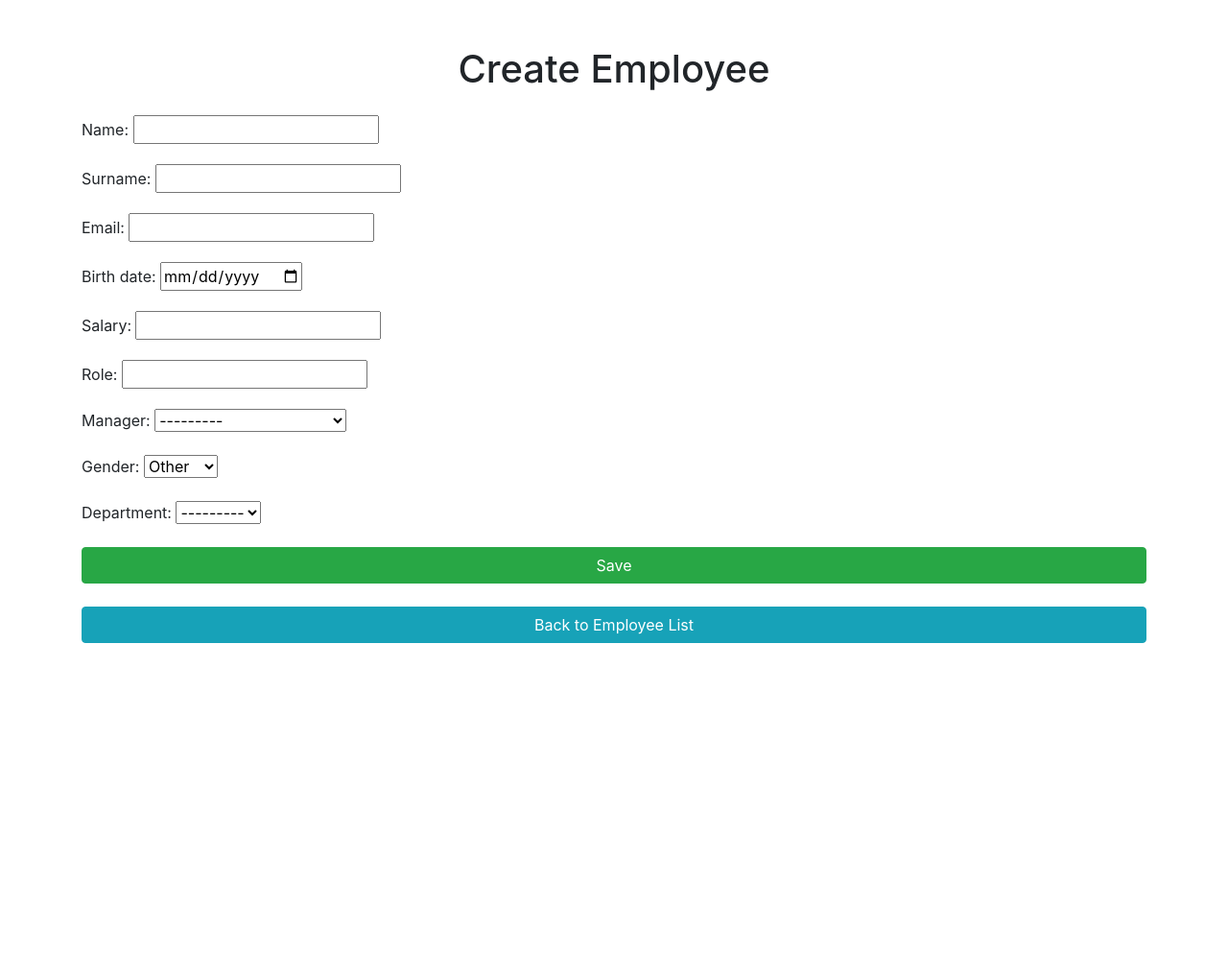
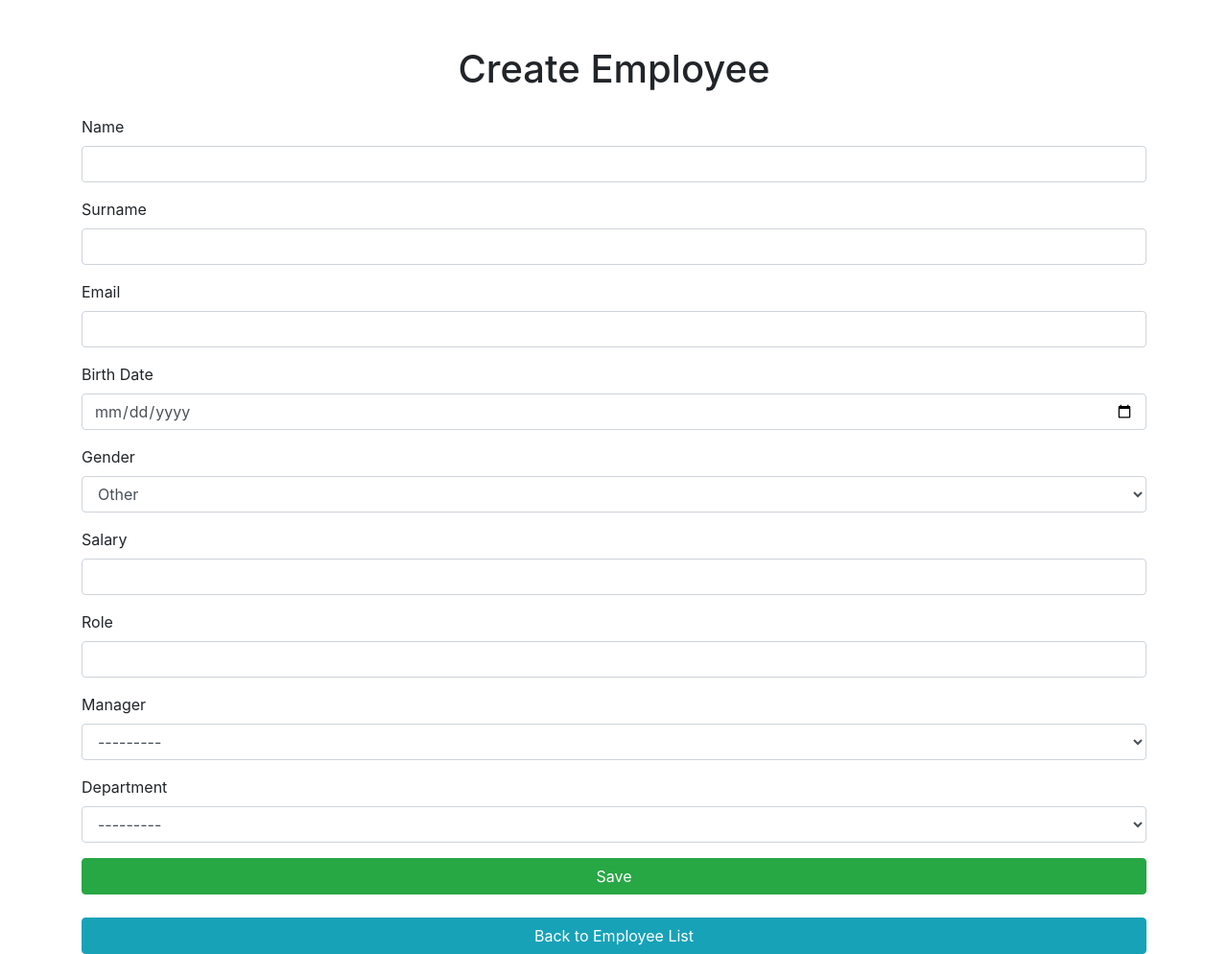
Before and after one commit to SkosanaVusi/Human-Resource-Management, a Django app: page /employees/create/ in a window 1280 px wide. Shown: the part 56-1050 px from the top of the page at 96% size. Before the commit the page ends 726 px from the top, so only its background shows below. Run offline with Django 5.2, Linux system fonts and the light colour scheme; a user stored in the database is signed in; data comes from the database, SQL or seed files in the repository; both versions use the stored data as it was after the commit; some libraries are stand-ins or nearby versions.

Commit message:
Improved employee form and Bootstrap styling
- Updated EmployeeForm to add 'form-control' class to birth_date widget
- Manually rendered form fields in employee_form.html with Bootstrap styling
- Added error handling for non-field and email-specific errors
- Properly integrated gender, manager, and department fields with select elements

```diff
--- a/human_resource_management/employees/forms.py
+++ b/human_resource_management/employees/forms.py
@@ -4,8 +4,9 @@
 from .models import Department
 
 class EmployeeForm(forms.ModelForm):
-    birth_date = forms.DateField(widget=forms.DateInput(attrs={'type': 'date'}))
-
+    birth_date = forms.DateField(
+        widget=forms.DateInput(attrs={'type': 'date', 'class': 'form-control'})
+    )
     class Meta:
         model = Employee
         exclude = ['employee_number']
--- a/human_resource_management/employees/templates/employees/employee_form.html
+++ b/human_resource_management/employees/templates/employees/employee_form.html
@@ -2,6 +2,7 @@
 <html lang="en">
 <head>
     <meta charset="UTF-8">
+    <meta name="viewport" content="width=device-width, initial-scale=1.0">
     <title>{% if form.instance.pk %}Edit{% else %}Create{% endif %} Employee</title>
     <link rel="stylesheet" href="https://maxcdn.bootstrapcdn.com/bootstrap/4.5.2/css/bootstrap.min.css">
 </head>
@@ -17,9 +18,7 @@
             <li class="nav-item">
                 <a class="nav-link" href="{% url 'employee_list' %}">Employee List</a>
             </li>
-            <!-- <li class="nav-item">
-                <a class="nav-link" href="{% url 'create_employee' %}">Create Employee</a>
-            </li> -->
+
             <li class="nav-item">
                 <a class="nav-link" href="{% url 'employee_hierarchy' %}">Hierarchy</a>
             </li>
@@ -36,7 +35,74 @@
     <h1 class="text-center mb-4">{% if form.instance.pk %}Edit{% else %}Create{% endif %} Employee</h1>
     <form method="post">
         {% csrf_token %}
-        {{ form.as_p }}
+        {% if form.non_field_errors %}
+            <div class="alert alert-danger">
+                {% for error in form.non_field_errors %}
+                    <p>{{ error }}</p>
+                {% endfor %}
+            </div>
+        {% endif %}
+        <div class="form-group">
+            <label for="id_name">Name</label>
+            <input type="text" class="form-control" name="name" id="id_name" value="{{ form.name.value|default:'' }}">
+        </div>
+        <div class="form-group">
+            <label for="id_surname">Surname</label>
+            <input type="text" class="form-control" name="surname" id="id_surname" value="{{ form.surname.value|default:'' }}">
+        </div>
+        <div class="form-group">
+            <label for="id_email">Email</label>
+            <input type="email" class="form-control" name="email" id="id_email" value="{{ form.email.value|default:'' }}">
+            {% if form.email.errors %}
+                <div class="alert alert-danger mt-2">
+                    {% for error in form.email.errors %}
+                        <p>{{ error }}</p>
+                    {% endfor %}
+                </div>
+            {% endif %}
+        </div>
+        <div class="form-group">
+            <label for="id_birth_date">Birth Date</label>
+            {{ form.birth_date }}
+        </div>
+        <div class="form-group">
+            <label for="id_gender">Gender</label>
+            <select class="form-control" name="gender" id="id_gender">
+                <option value="M" {% if form.gender.value == 'M' %}selected{% endif %}>Male</option>
+                <option value="F" {% if form.gender.value == 'F' %}selected{% endif %}>Female</option>
+                <option value="O" {% if form.gender.value == 'O' %}selected{% endif %}>Other</option>
+            </select>
+        </div>
+        <div class="form-group">
+            <label for="id_salary">Salary</label>
+            <input type="number" class="form-control" name="salary" id="id_salary" value="{{ form.salary.value|default:'' }}">
+        </div>
+        <div class="form-group">
+            <label for="id_role">Role</label>
+            <input type="text" class="form-control" name="role" id="id_role" value="{{ form.role.value|default:'' }}">
+        </div>
+        <div class="form-group">
+            <label for="id_manager">Manager</label>
+            <select class="form-control" name="manager" id="id_manager">
+                <option value="">---------</option>
+                {% for manager in form.manager.field.queryset %}
+                    <option value="{{ manager.pk }}" {% if manager.pk == form.manager.value %}selected{% endif %}>
+                        {{ manager.name }} {{ manager.surname }}
+                    </option>
+                {% endfor %}
+            </select>
+        </div>
+        <div class="form-group">
+            <label for="id_department">Department</label>
+            <select class="form-control" name="department" id="id_department">
+                <option value="">---------</option>
+                {% for department in form.department.field.queryset %}
+                    <option value="{{ department.pk }}" {% if department.pk == form.department.value %}selected{% endif %}>
+                        {{ department.name }}
+                    </option>
+                {% endfor %}
+            </select>
+        </div>
         <button type="submit" class="btn btn-success btn-block">Save</button>
     </form>
     <br>
```
Also changed, not shown: human_resource_management/db.sqlite3.
